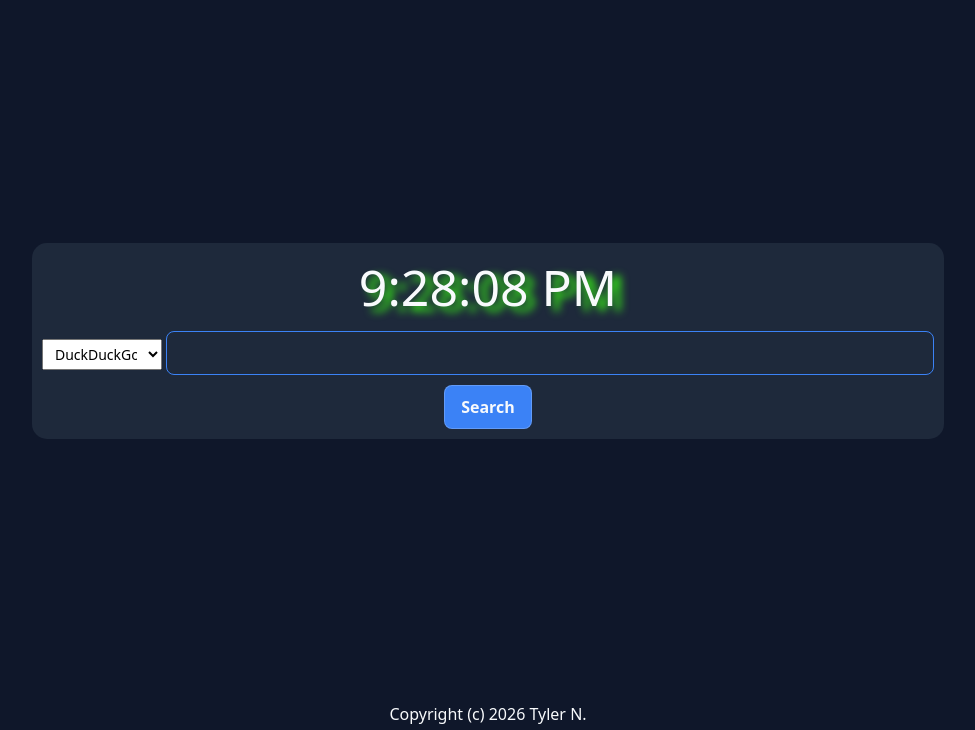
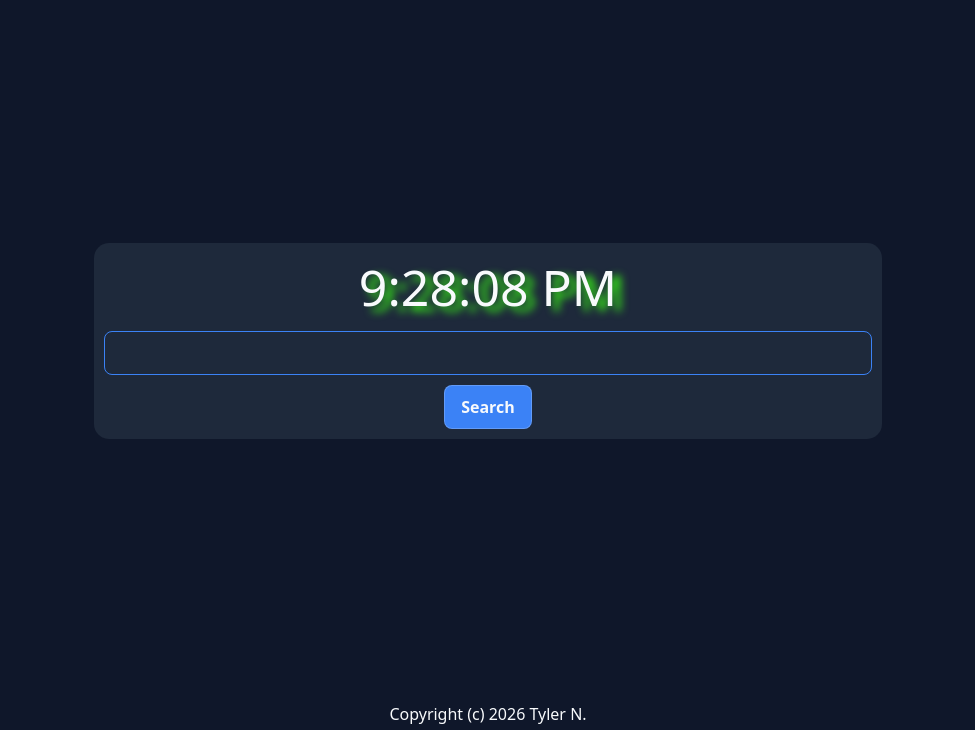
Before and after one commit to tyleruploads/tn-search, a plain HTML site: page index.html in a window 1280 px wide. Shown: the part 70-800 px from the top of the page, without its empty margins (152-1127 px from the left). Drawn offline with Linux system fonts and the light colour scheme.

```diff
--- a/index.html
+++ b/index.html
@@ -14,7 +14,7 @@
             <time id="time">&nbsp</time>
         </div>
         <div id="engineAndQueryDiv"</div>
-        <select id="engineSelect">
+        <datalist id="engineSelect">
             <option disabled class="select-header">- The Classics -</option>
 
             <option data-url="https://google.com/search?q={query}">Google</option>
@@ -107,7 +107,7 @@
 
             <option data-category="tool" data-url="https://www.virustotal.com/gui/search?query={query}">VirusTotal</option>
             <option data-category="tool" data-url="https://www.shodan.io/search?query={query}">Shodan</option>
-        </select>
+        </datalist>
         <input id="input-search">
         </div>
         <button id="button-search">Search</button>
--- a/index.js
+++ b/index.js
@@ -19,8 +19,7 @@
 function looksLikeURL(input) {
     // If it contains :// but is not HTTPS or HTTP, treat it like a URL
     // This is because there are so many protocals
-    // Users wouldn't want for example a file:// search to go to a search engine or tool
-    // Not using lowercase version because for protocals like file:// you may need uppercase
+    // Not using lowercase version because certain protocals may require specific casing, like data://
     if (input.includes('://') && !input.startsWith('https://') && !input.startsWith('http://') && input.indexOf('://') < 10) {
         return input.trim();
     }
--- a/style.css
+++ b/style.css
@@ -64,7 +64,7 @@
     gap: 10px;
 }
 
-select {
+datalist {
     width: 120px;
     padding: 4px 8px;
     font-size: 14px;
```
